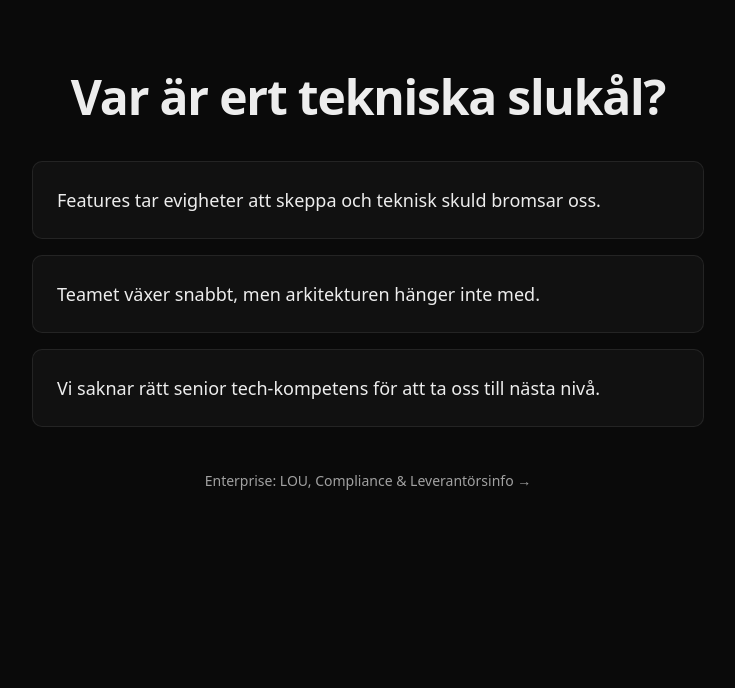
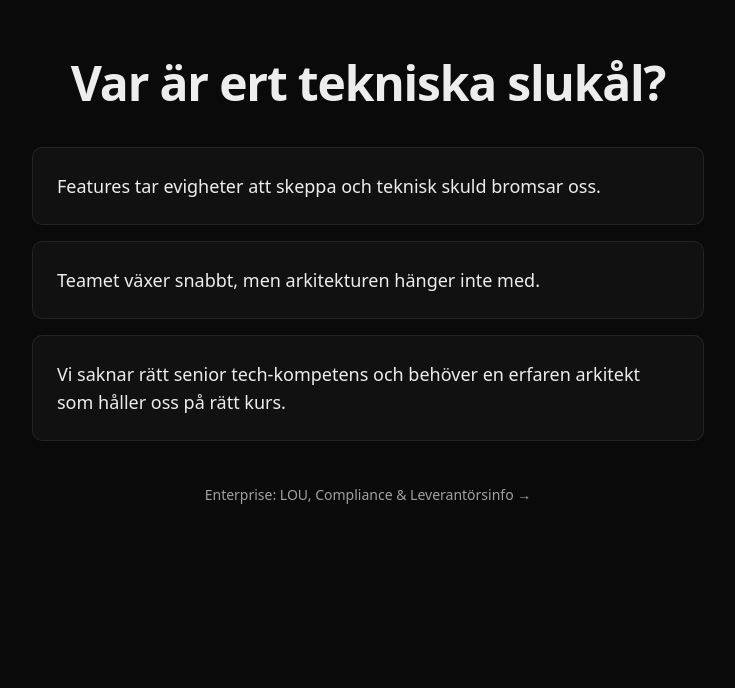
Before and after one commit to rthunborg/enhancior.se, a Next.js app: page / in a window 1280 px wide. Shown: the part 112-800 px from the top of the page, without its empty margins (272-1007 px from the left). Built offline with nearby package versions, Linux system fonts and the light colour scheme.

Commit message:
copy: rewrite third triage option to natural Swedish

```diff
--- a/src/components/triage/triage-selector.tsx
+++ b/src/components/triage/triage-selector.tsx
@@ -22,10 +22,10 @@ const TRIAGE_OPTIONS = [
   {
     id: "founder-rescue",
     label:
-      "Vi saknar rätt senior tech-kompetens för att ta oss till nästa nivå.",
+      "Vi saknar rätt senior tech-kompetens och behöver en erfaren arkitekt som håller oss på rätt kurs.",
     href: "/founder-rescue",
     ariaLabel:
-      "Vi saknar rätt senior tech-kompetens för att ta oss till nästa nivå. Välj för att se lösningar.",
+      "Vi saknar rätt senior tech-kompetens och behöver en erfaren arkitekt som håller oss på rätt kurs. Välj för att se lösningar.",
   },
 ] as const;
 
```
